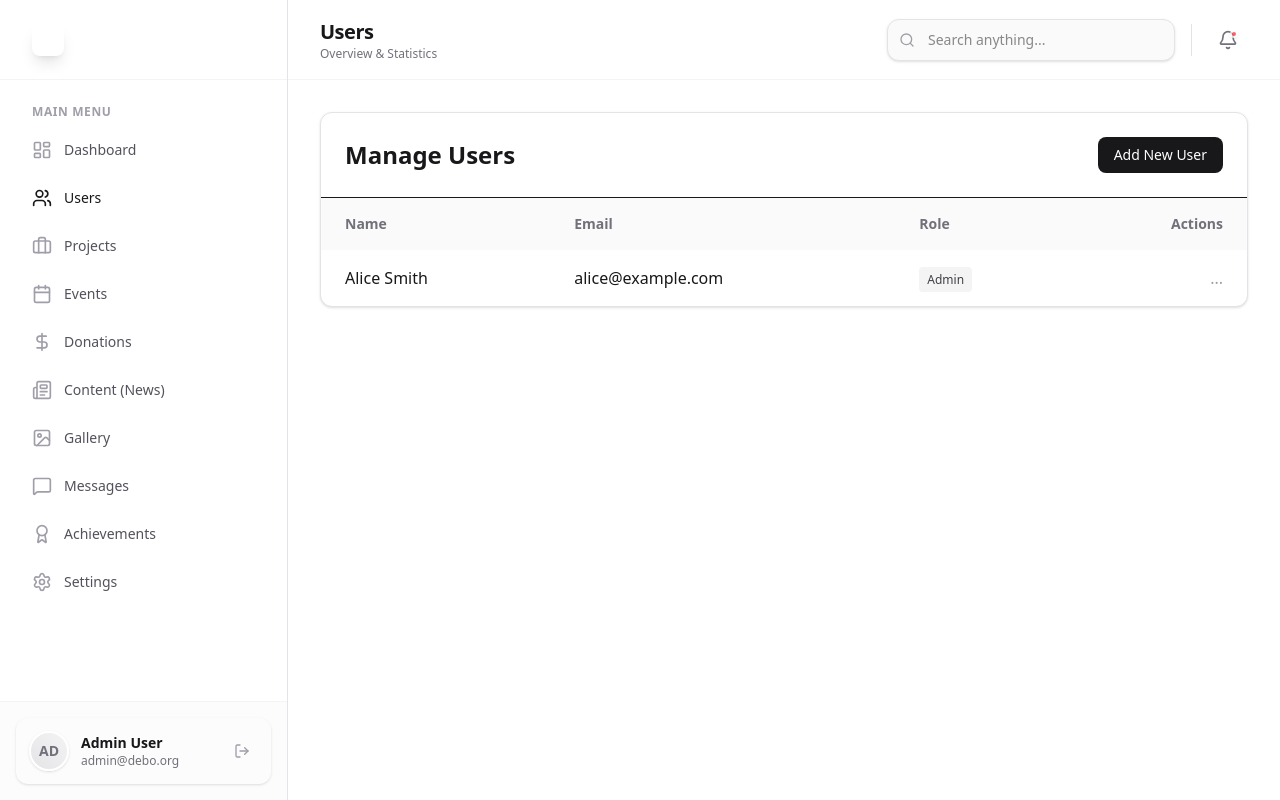
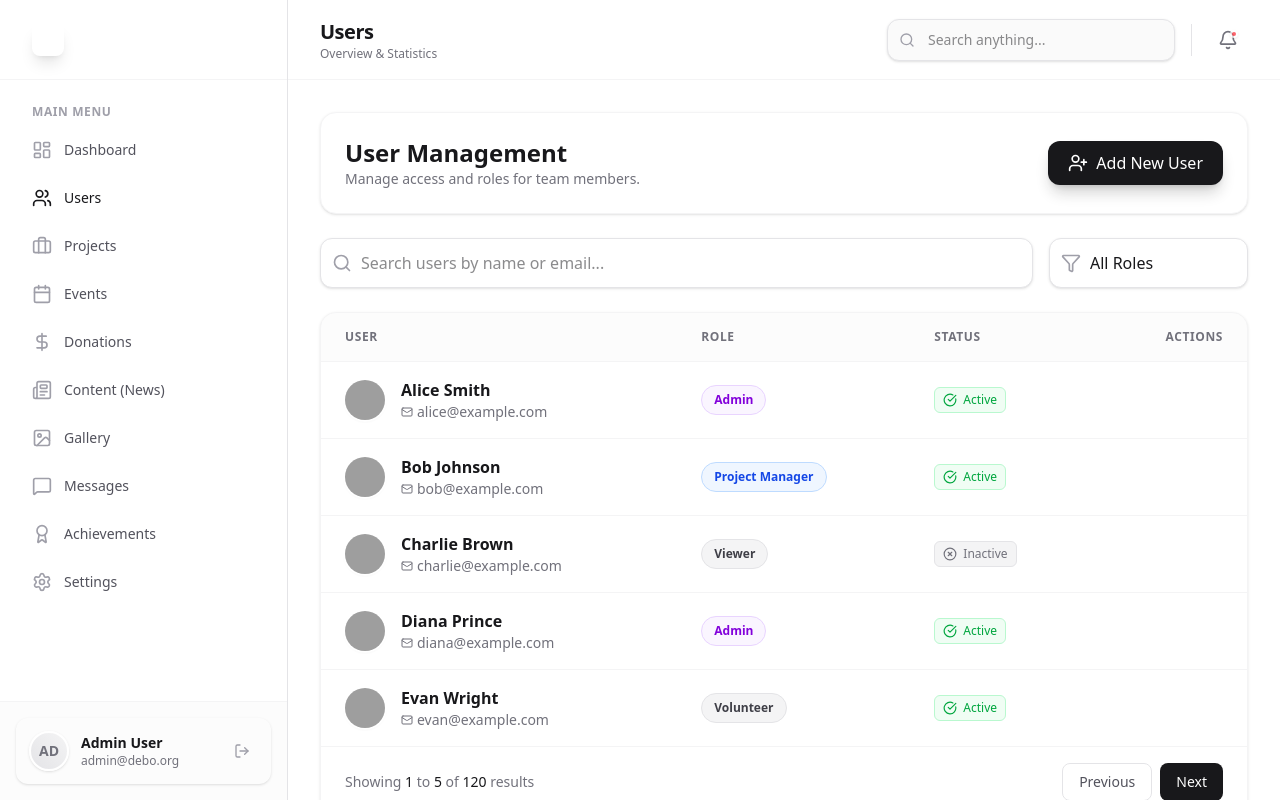
Before and after one commit to Hailemeskel-Getaneh/debo-Ethiopia, a React (Vite) app: page /admin/users in a window 1280 px wide. Built offline with nearby package versions, Linux system fonts and the light colour scheme; grey boxes are pictures that could not be loaded.

Commit message:
feat(admin): implement ManageUsers component with user table and role management

```diff
--- a/src/admin/ManageUsers.tsx
+++ b/src/admin/ManageUsers.tsx
@@ -1,33 +1,153 @@
-import React from 'react';
+import React, { useState } from 'react';
+import {
+    Search,
+    Filter,
+    Edit2,
+    Trash2,
+    UserPlus,
+    CheckCircle,
+    XCircle,
+    Mail
+} from 'lucide-react';
+import { motion } from 'framer-motion';
 
 const ManageUsers: React.FC = () => {
+    const [searchTerm, setSearchTerm] = useState('');
+    const [selectedRole, setSelectedRole] = useState('All');
+
+    // Mock Data
+    const users = [
+        { id: 1, name: 'Alice Smith', email: 'alice@example.com', role: 'Admin', status: 'Active', avatar: 'https://i.pravatar.cc/150?u=1' },
+        { id: 2, name: 'Bob Johnson', email: 'bob@example.com', role: 'Project Manager', status: 'Active', avatar: 'https://i.pravatar.cc/150?u=2' },
+        { id: 3, name: 'Charlie Brown', email: 'charlie@example.com', role: 'Viewer', status: 'Inactive', avatar: 'https://i.pravatar.cc/150?u=3' },
+        { id: 4, name: 'Diana Prince', email: 'diana@example.com', role: 'Admin', status: 'Active', avatar: 'https://i.pravatar.cc/150?u=4' },
+        { id: 5, name: 'Evan Wright', email: 'evan@example.com', role: 'Volunteer', status: 'Active', avatar: 'https://i.pravatar.cc/150?u=5' },
+    ];
+
+    const filteredUsers = users.filter(user =>
+        (selectedRole === 'All' || user.role === selectedRole) &&
+        (user.name.toLowerCase().includes(searchTerm.toLowerCase()) || user.email.toLowerCase().includes(searchTerm.toLowerCase()))
+    );
+
     return (
-        <div className="bg-white rounded-xl shadow-sm border border-zinc-200">
-            <div className="p-6 border-b flex justify-between items-center">
-                <h2 className="text-2xl font-bold">Manage Users</h2>
-                <button className="bg-zinc-900 text-white px-4 py-2 rounded-lg text-sm font-medium hover:bg-zinc-800">
+        <div className="space-y-6">
+            {/* Header / Actions */}
+            <div className="flex flex-col sm:flex-row justify-between items-start sm:items-center gap-4 bg-white dark:bg-zinc-900 p-6 rounded-2xl shadow-sm border border-zinc-100 dark:border-zinc-800">
+                <div>
+                    <h2 className="text-2xl font-bold text-zinc-900 dark:text-zinc-100">User Management</h2>
+                    <p className="text-sm text-zinc-500 dark:text-zinc-400">Manage access and roles for team members.</p>
+                </div>
+                <button className="flex items-center gap-2 bg-zinc-900 dark:bg-zinc-100 text-white dark:text-zinc-900 px-5 py-2.5 rounded-xl font-medium hover:bg-zinc-800 dark:hover:bg-zinc-200 transition-colors shadow-lg shadow-zinc-900/20">
+                    <UserPlus className="w-5 h-5" />
                     Add New User
                 </button>
             </div>
-            <div className="p-0">
-                <table className="w-full text-left">
-                    <thead className="bg-zinc-50 text-zinc-500 text-sm font-medium">
-                        <tr>
-                            <th className="px-6 py-4">Name</th>
-                            <th className="px-6 py-4">Email</th>
-                            <th className="px-6 py-4">Role</th>
-                            <th className="px-6 py-4 text-right">Actions</th>
-                        </tr>
-                    </thead>
-                    <tbody className="divide-y divide-zinc-100">
-                        <tr>
-                            <td className="px-6 py-4">Alice Smith</td>
-                            <td className="px-6 py-4">alice@example.com</td>
-                            <td className="px-6 py-4"><span className="bg-zinc-100 text-zinc-700 px-2 py-1 rounded text-xs">Admin</span></td>
-                            <td className="px-6 py-4 text-right text-zinc-400">...</td>
-                        </tr>
-                    </tbody>
-                </table>
+
+            {/* Filters */}
+            <div className="flex flex-col sm:flex-row gap-4">
+                <div className="relative flex-1">
+                    <Search className="w-5 h-5 absolute left-3 top-1/2 -translate-y-1/2 text-zinc-400" />
+                    <input
+                        type="text"
+                        placeholder="Search users by name or email..."
+                        value={searchTerm}
+                        onChange={(e) => setSearchTerm(e.target.value)}
+                        className="w-full pl-10 pr-4 py-3 bg-white dark:bg-zinc-900 border border-zinc-200 dark:border-zinc-800 rounded-xl focus:ring-2 focus:ring-zinc-900 dark:focus:ring-zinc-100 focus:border-transparent outline-none transition-all shadow-sm"
+                    />
+                </div>
+                <div className="relative">
+                    <Filter className="w-5 h-5 absolute left-3 top-1/2 -translate-y-1/2 text-zinc-400" />
+                    <select
+                        value={selectedRole}
+                        onChange={(e) => setSelectedRole(e.target.value)}
+                        className="pl-10 pr-8 py-3 bg-white dark:bg-zinc-900 border border-zinc-200 dark:border-zinc-800 rounded-xl focus:ring-2 focus:ring-zinc-900 dark:focus:ring-zinc-100 outline-none appearance-none cursor-pointer shadow-sm min-w-[180px]"
+                    >
+                        <option value="All">All Roles</option>
+                        <option value="Admin">Admin</option>
+                        <option value="Project Manager">Project Manager</option>
+                        <option value="Volunteer">Volunteer</option>
+                        <option value="Viewer">Viewer</option>
+                    </select>
+                </div>
+            </div>
+
+            {/* Users Table */}
+            <div className="bg-white dark:bg-zinc-900 rounded-2xl shadow-sm border border-zinc-100 dark:border-zinc-800 overflow-hidden">
+                <div className="overflow-x-auto">
+                    <table className="w-full text-left border-collapse">
+                        <thead>
+                            <tr className="bg-zinc-50/50 dark:bg-zinc-800/50 border-b border-zinc-100 dark:border-zinc-800">
+                                <th className="px-6 py-4 text-xs font-semibold text-zinc-500 uppercase tracking-wider">User</th>
+                                <th className="px-6 py-4 text-xs font-semibold text-zinc-500 uppercase tracking-wider">Role</th>
+                                <th className="px-6 py-4 text-xs font-semibold text-zinc-500 uppercase tracking-wider">Status</th>
+                                <th className="px-6 py-4 text-xs font-semibold text-zinc-500 uppercase tracking-wider text-right">Actions</th>
+                            </tr>
+                        </thead>
+                        <tbody className="divide-y divide-zinc-100 dark:divide-zinc-800">
+                            {filteredUsers.map((user, index) => (
+                                <motion.tr
+                                    key={user.id}
+                                    initial={{ opacity: 0, y: 10 }}
+                                    animate={{ opacity: 1, y: 0 }}
+                                    transition={{ delay: index * 0.05 }}
+                                    className="hover:bg-zinc-50 dark:hover:bg-zinc-800/50 transition-colors group"
+                                >
+                                    <td className="px-6 py-4 whitespace-nowrap">
+                                        <div className="flex items-center gap-4">
+                                            <img className="h-10 w-10 rounded-full object-cover ring-2 ring-white dark:ring-zinc-800 shadow-sm" src={user.avatar} alt="" />
+                                            <div>
+                                                <div className="font-semibold text-zinc-900 dark:text-zinc-100">{user.name}</div>
+                                                <div className="text-sm text-zinc-500 dark:text-zinc-400 flex items-center gap-1">
+                                                    <Mail className="w-3 h-3" /> {user.email}
+                                                </div>
+                                            </div>
+                                        </div>
+                                    </td>
+                                    <td className="px-6 py-4 whitespace-nowrap">
+                                        <span className={`px-3 py-1 inline-flex text-xs leading-5 font-semibold rounded-full border ${user.role === 'Admin' ? 'bg-purple-50 text-purple-700 border-purple-200 dark:bg-purple-900/30 dark:text-purple-300 dark:border-purple-800' :
+                                            user.role === 'Project Manager' ? 'bg-blue-50 text-blue-700 border-blue-200 dark:bg-blue-900/30 dark:text-blue-300 dark:border-blue-800' :
+                                                'bg-zinc-100 text-zinc-700 border-zinc-200 dark:bg-zinc-800 dark:text-zinc-300 dark:border-zinc-700'
+                                            }`}>
+                                            {user.role}
+                                        </span>
+                                    </td>
+                                    <td className="px-6 py-4 whitespace-nowrap">
+                                        <div className="flex items-center">
+                                            {user.status === 'Active' ? (
+                                                <div className="flex items-center gap-1.5 text-green-600 dark:text-green-400 px-2 py-1 rounded-md bg-green-50 dark:bg-green-900/20 text-xs font-medium border border-green-200 dark:border-green-800">
+                                                    <CheckCircle className="w-3.5 h-3.5" /> Active
+                                                </div>
+                                            ) : (
+                                                <div className="flex items-center gap-1.5 text-zinc-500 dark:text-zinc-400 px-2 py-1 rounded-md bg-zinc-100 dark:bg-zinc-800 text-xs font-medium border border-zinc-200 dark:border-zinc-700">
+                                                    <XCircle className="w-3.5 h-3.5" /> Inactive
+                                                </div>
+                                            )}
+                                        </div>
+                                    </td>
+                                    <td className="px-6 py-4 whitespace-nowrap text-right text-sm font-medium">
+                                        <div className="flex items-center justify-end gap-2 opacity-0 group-hover:opacity-100 transition-opacity">
+                                            <button className="p-2 text-zinc-400 hover:text-[--color-primary-600] hover:bg-[--color-primary-50] rounded-lg transition-colors">
+                                                <Edit2 className="w-4 h-4" />
+                                            </button>
+                                            <button className="p-2 text-zinc-400 hover:text-red-600 hover:bg-red-50 rounded-lg transition-colors">
+                                                <Trash2 className="w-4 h-4" />
+                                            </button>
+                                        </div>
+                                    </td>
+                                </motion.tr>
+                            ))}
+                        </tbody>
+                    </table>
+                </div>
+
+                {/* Pagination */}
+                <div className="px-6 py-4 border-t border-zinc-100 dark:border-zinc-800 flex items-center justify-between">
+                    <p className="text-sm text-zinc-500 dark:text-zinc-400">Showing <span className="font-medium text-zinc-900 dark:text-zinc-100">1</span> to <span className="font-medium text-zinc-900 dark:text-zinc-100">5</span> of <span className="font-medium text-zinc-900 dark:text-zinc-100">120</span> results</p>
+                    <div className="flex gap-2">
+                        <button className="px-4 py-2 border border-zinc-200 dark:border-zinc-800 rounded-lg text-sm text-zinc-600 dark:text-zinc-400 hover:bg-zinc-50 dark:hover:bg-zinc-800 disabled:opacity-50 transition-colors">Previous</button>
+                        <button className="px-4 py-2 bg-zinc-900 dark:bg-zinc-100 text-white dark:text-zinc-900 rounded-lg text-sm hover:bg-zinc-800 dark:hover:bg-zinc-200 transition-colors">Next</button>
+                    </div>
+                </div>
             </div>
         </div>
     );
```
